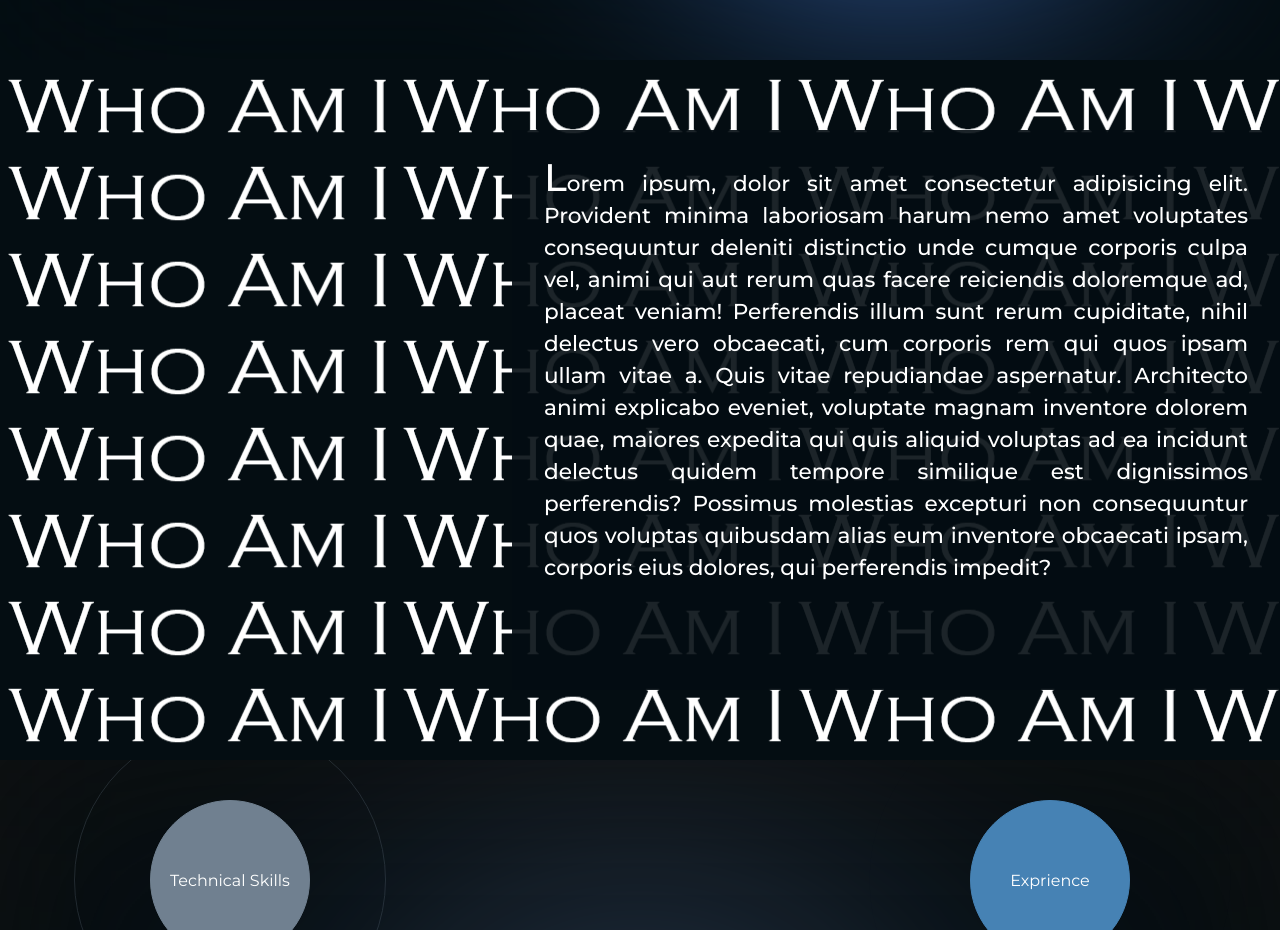
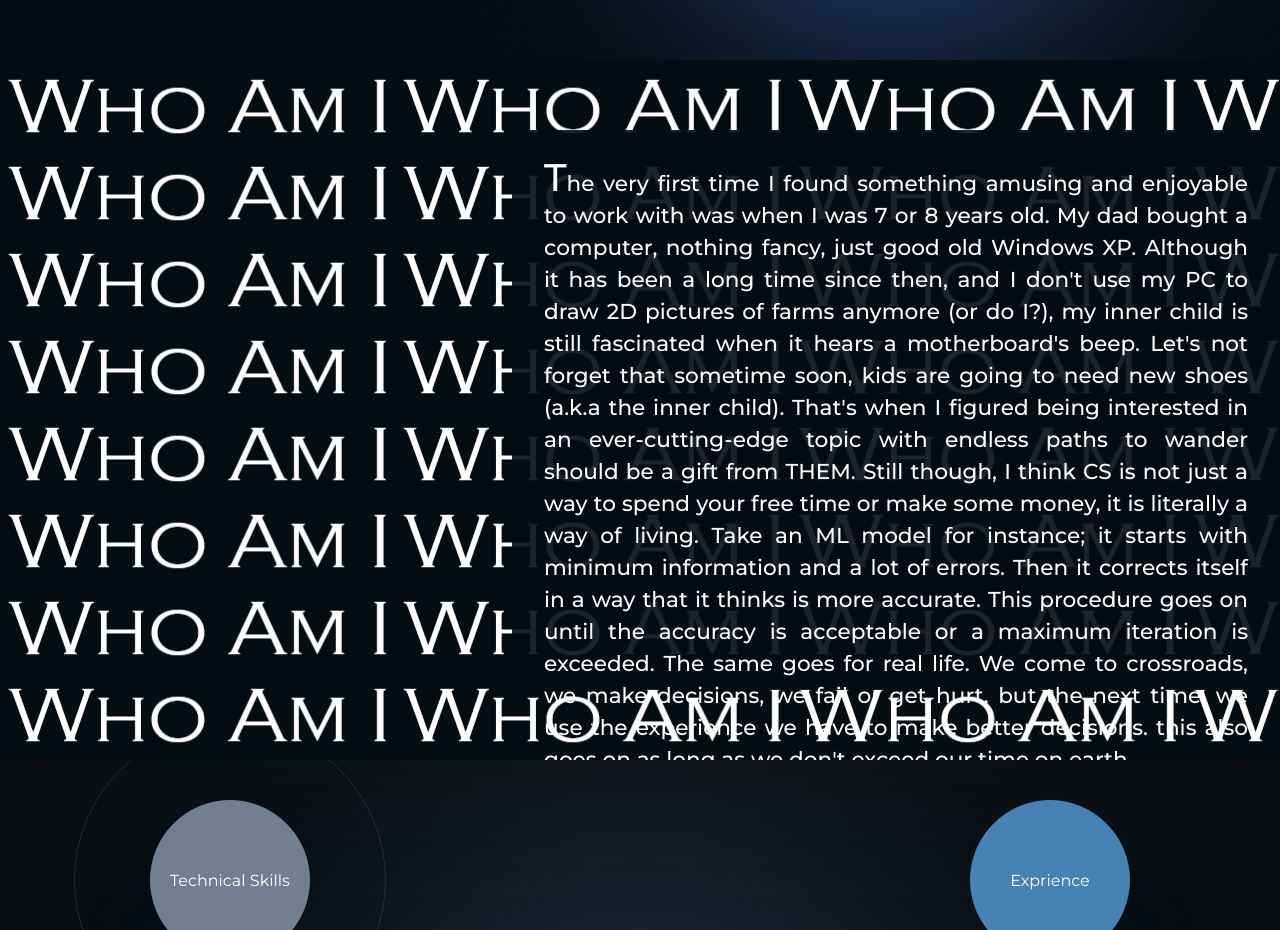
Before and after one commit to alivarastepour/Who_Am_I, a Next.js app: page / in a window 1280 px wide. Shown: the part 840-1770 px from the top of the page. Built offline with nearby package versions, Linux system fonts and the light colour scheme.

Commit message:
WhoAmI context is added

```diff
--- a/components/WhoAmI/WhoAmI.tsx
+++ b/components/WhoAmI/WhoAmI.tsx
@@ -14,18 +14,24 @@ const WhoAmI = () => {
           className={styles["who-am-i-background-wrapper"]}
         ></div>
         <div className={`${styles["body"]} ${montserrat.className}`}>
-          Lorem ipsum, dolor sit amet consectetur adipisicing elit. Provident
-          minima laboriosam harum nemo amet voluptates consequuntur deleniti
-          distinctio unde cumque corporis culpa vel, animi qui aut rerum quas
-          facere reiciendis doloremque ad, placeat veniam! Perferendis illum
-          sunt rerum cupiditate, nihil delectus vero obcaecati, cum corporis rem
-          qui quos ipsam ullam vitae a. Quis vitae repudiandae aspernatur.
-          Architecto animi explicabo eveniet, voluptate magnam inventore dolorem
-          quae, maiores expedita qui quis aliquid voluptas ad ea incidunt
-          delectus quidem tempore similique est dignissimos perferendis?
-          Possimus molestias excepturi non consequuntur quos voluptas quibusdam
-          alias eum inventore obcaecati ipsam, corporis eius dolores, qui
-          perferendis impedit?
+          The very first time I found something amusing and enjoyable to work
+          with was when I was 7 or 8 years old. My dad bought a computer,
+          nothing fancy, just good old Windows XP. Although it has been a long
+          time since then, and I don't use my PC to draw 2D pictures of farms
+          anymore (or do I?), my inner child is still fascinated when it hears a
+          motherboard's beep. Let's not forget that sometime soon, kids are
+          going to need new shoes (a.k.a the inner child). That's when I figured
+          being interested in an ever-cutting-edge topic with endless paths to
+          wander should be a gift from THEM. Still though, I think CS is not
+          just a way to spend your free time or make some money, it is literally
+          a way of living. Take an ML model for instance; it starts with minimum
+          information and a lot of errors. Then it corrects itself in a way that
+          it thinks is more accurate. This procedure goes on until the accuracy
+          is acceptable or a maximum iteration is exceeded. The same goes for
+          real life. We come to crossroads, we make decisions, we fail or get
+          hurt, but the next time, we use the experience we have to make better
+          decisions. this also goes on as long as we don't exceed our time on
+          earth.
         </div>
       </div>
     </>
```
